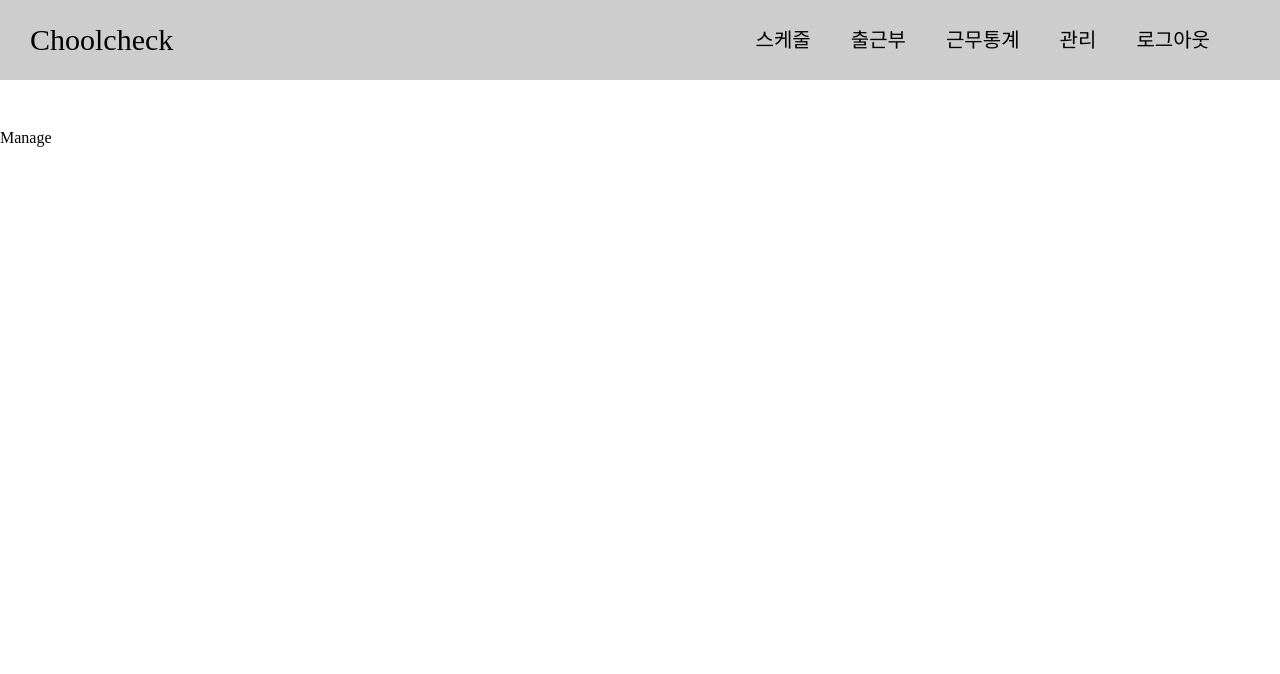
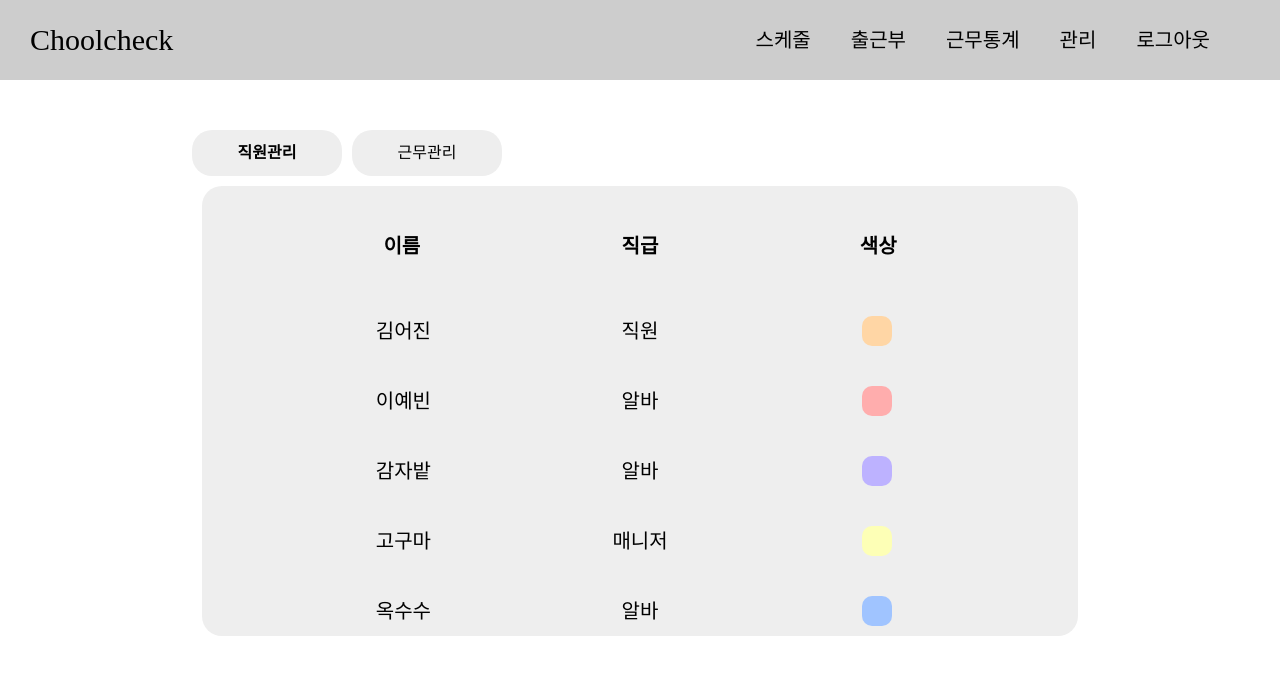
Before and after one commit to ChoolCheck/frontend, a React (Create React App) app: page /manage in a window 1280 px wide. Shown: the top 674 px of the page. Built offline with nearby package versions, Linux system fonts and the light colour scheme; sample sign-in values are in the browser's storage; a web font is replaced by a local one.

Commit message:
add manage

```diff
--- a/src/page/manage/Manage.tsx
+++ b/src/page/manage/Manage.tsx
@@ -1,7 +1,50 @@
 import React, { useState, useEffect } from "react";
 import axios from "axios";
+import ManageEmployeeView from "./ManageEmployeeView";
+import ManageWorkView from "./ManageWorkView";
+import ToggleButton from "../../components/button/ToggleButton";
+import "./manage.scss";
+const Manage = () => {
+  const [leftOrRight, setLeftOrRight] = useState(true);
 
-const Manage = () => {
-  return <div>Manage</div>;
+  const employee = [
+    { name: "김어진", backgroundColor: "#ffd6a5", rank: "직원" },
+    { name: "이예빈", backgroundColor: "#ffadad", rank: "알바" },
+    { name: "감자밭", backgroundColor: "#bdb2ff", rank: "알바" },
+    { name: "고구마", backgroundColor: "#fdffb6", rank: "매니저" },
+    { name: "옥수수", backgroundColor: "#a0c4ff", rank: "알바" },
+    { name: "안녕하세요안녕하세요", backgroundColor: "#a0c4ff", rank: "알바" },
+  ];
+
+  const work = [
+    { workForm: "오픈", time: "9:00-13:00" },
+    { workForm: "마감", time: "19:00-23:00" },
+  ];
+  const [employeeList, setEmployeeList] = useState(employee);
+  const [workFormList, setWorkFormatList] = useState(work);
+
+  useEffect(() => {
+    //scheduleTotalList(scheduleTotal);
+  }, []);
+
+  return (
+    <div className="Manage-top-container">
+      <div className="Manage-Header-container">
+        <ToggleButton
+          leftButtonTitle="직원관리"
+          rightButtonTitle="근무관리"
+          leftOrRight={leftOrRight}
+          setLeftOrRight={setLeftOrRight}
+        ></ToggleButton>
+      </div>
+
+      {leftOrRight ? (
+        <ManageEmployeeView employeeList={employeeList}></ManageEmployeeView>
+      ) : (
+        <ManageWorkView workFormList={workFormList}></ManageWorkView>
+      )}
+    </div>
+  );
 };
+
 export default Manage;
--- /dev/null
+++ b/src/page/manage/ManageEmployeeView.tsx
@@ -0,0 +1,30 @@
+import React, { useState, useEffect } from "react";
+import axios from "axios";
+import "./manage-employee.scss";
+import * as type from "./type";
+const ManageEmployeeView = ({ employeeList }: type.manageEmployeeProps) => {
+  return (
+    <div className="ManageEmployeeView-top-container">
+      <ul className="employeeList-ul">
+        <p className="employeeList-ul-col">
+          <span className="employeeList-ul-col-name">이름</span>
+          <span className="employeeList-ul-col-rank">직급</span>
+          <span className="employeeList-ul-col-color">색상</span>
+        </p>
+        {employeeList.map((item) => (
+          <li className="employeeList-li">
+            <span className="employeeList-li-name">{item.name}</span>
+            <span className="employeeList-li-rank">{item.rank}</span>
+            <span className="employeeList-li-color">
+              <span
+                className="employeeList-li-color-content"
+                style={{ backgroundColor: item.backgroundColor }}
+              ></span>
+            </span>
+          </li>
+        ))}
+      </ul>
+    </div>
+  );
+};
+export default ManageEmployeeView;
--- /dev/null
+++ b/src/page/manage/ManageWorkView.tsx
@@ -0,0 +1,31 @@
+import React, { useState, useEffect } from "react";
+import axios from "axios";
+import "./manage-work.scss";
+import * as type from "./type";
+const ManageWorkView = ({ workFormList }: type.manageWorkProps) => {
+  const onDeleteClick = () => {};
+  return (
+    <div className="ManageWorkView-top-container">
+      <ul className="workFormList-ul">
+        <p className="workFormList-ul-col">
+          <span className="workFormList-ul-col-workForm">근무형태</span>
+          <span className="workFormList-ul-col-time">시간</span>
+          <span className="workFormList-ul-col-delete"></span>
+        </p>
+        {workFormList.map((item) => (
+          <li className="workFormList-li">
+            <span className="workFormList-li-workForm">{item.workForm}</span>
+            <span className="workFormList-li-time">{item.time}</span>
+            <button className="workFormList-li-delete" onClick={onDeleteClick}>
+              x
+            </button>
+          </li>
+        ))}{" "}
+      </ul>{" "}
+      <div className="button-container">
+        <button className="workFormList-addButton">근무추가</button>
+      </div>
+    </div>
+  );
+};
+export default ManageWorkView;
--- /dev/null
+++ b/src/page/manage/manage-employee.scss
@@ -0,0 +1,72 @@
+@import "../../static/reset.scss";
+@import "../../static/mixin.scss";
+
+.ManageEmployeeView-top-container {
+  display: flex;
+  justify-content: center;
+  text-align: center;
+
+  min-height: 400px;
+  max-height: 450px;
+  font-size: 20px;
+  background-color: rgb(238, 238, 238);
+  border-radius: 20px;
+  margin: 10px;
+  overflow-y: auto;
+
+  .employeeList-ul {
+    width: 70%;
+    .employeeList-ul-col {
+      margin: 50px 0 50px 0;
+      display: flex;
+      justify-content: space-between;
+
+      .employeeList-ul-col-name,
+      .employeeList-ul-col-rank,
+      .employeeList-ul-col-color {
+        padding: 0 50px 0 50px;
+        font-weight: 600;
+      }
+    }
+    .employeeList-li {
+      height: 50px;
+      margin: 20px;
+      align-items: center;
+      display: flex;
+      justify-content: space-between;
+
+      .employeeList-li-name {
+        width: 100px;
+      }
+      .employeeList-li-rank {
+        width: 100px;
+      }
+      .employeeList-li-color {
+        width: 100px;
+
+        .employeeList-li-color-content {
+          border-radius: 10px;
+          width: 10px;
+          height: 10px;
+          padding: 4px 15px 4px 15px;
+        }
+      }
+    }
+  }
+}
+
+@include tablet {
+  .ManageEmployeeView-top-container {
+    min-width: 700px;
+    max-height: 700px;
+    margin: 10px;
+  }
+}
+
+@include mobile {
+  .ManageEmployeeView-top-container {
+    min-width: 700px;
+    max-height: 700px;
+    margin: 10px;
+  }
+}
--- /dev/null
+++ b/src/page/manage/manage-work.scss
@@ -0,0 +1,81 @@
+@import "../../static/reset.scss";
+@import "../../static/mixin.scss";
+
+.ManageWorkView-top-container {
+  position: relative;
+  display: flex;
+  justify-content: center;
+  text-align: center;
+
+  min-height: 400px;
+  max-height: 450px;
+  font-size: 20px;
+  background-color: rgb(238, 238, 238);
+  border-radius: 20px;
+  margin: 10px;
+  overflow-y: auto;
+
+  .workFormList-ul {
+    width: 60%;
+    .workFormList-ul-col {
+      margin: 50px 0 50px 0;
+      display: flex;
+      justify-content: space-between;
+
+      .workFormList-ul-col-workForm,
+      .workFormList-ul-col-time,
+      .workFormList-ul-col-delete {
+        padding: 0 50px 0 50px;
+        font-weight: 600;
+      }
+    }
+    .workFormList-li {
+      height: 50px;
+      margin: 20px;
+      align-items: center;
+      display: flex;
+      justify-content: space-between;
+
+      .workFormList-li-workForm {
+        width: 100px;
+        // background-color: aqua;
+      }
+      .workFormList-li-time {
+        width: 120px;
+        // background-color: aqua;
+      }
+      .workFormList-li-delete {
+        width: 20px;
+        // background-color: aqua;
+      }
+    }
+  }
+
+  .button-container {
+    position: absolute;
+    font-weight: 600;
+
+    bottom: 0;
+    right: 0;
+    .workFormList-addButton {
+      padding: 20px;
+      margin: 20px;
+    }
+  }
+}
+
+@include tablet {
+  .ManageEmployeeView-top-container {
+    min-width: 700px;
+    max-height: 700px;
+    margin: 10px;
+  }
+}
+
+@include mobile {
+  .ManageEmployeeView-top-container {
+    min-width: 700px;
+    max-height: 700px;
+    margin: 10px;
+  }
+}
--- /dev/null
+++ b/src/page/manage/manage.scss
@@ -0,0 +1,26 @@
+@import "../../static/reset.scss";
+@import "../../static/mixin";
+
+.Manage-top-container {
+  width: 70%;
+  min-width: 890px;
+  margin: 0 auto;
+  .Manage-Header-container {
+    display: flex;
+    justify-content: left;
+  }
+}
+
+@include tablet {
+  .Manage-top-container {
+    width: 70%;
+    min-width: 650px;
+  }
+}
+
+@include mobile {
+  .Manage-top-container {
+    width: 60%;
+    min-width: 500px;
+  }
+}
--- /dev/null
+++ b/src/page/manage/type.ts
@@ -0,0 +1,14 @@
+export interface manageEmployeeProps {
+  employeeList: {
+    name: string;
+    backgroundColor: string;
+    rank: string;
+  }[];
+}
+
+export interface manageWorkProps {
+  workFormList: {
+    workForm: string;
+    time: string;
+  }[];
+}
--- a/src/page/schedule/schedule-total.scss
+++ b/src/page/schedule/schedule-total.scss
@@ -2,19 +2,6 @@
 @import "../../static/mixin.scss";
 
 .ScheduleTotalView-top-container {
-  // scroll bar custom
-  ::-webkit-scrollbar {
-    width: 8px;
-  }
-  ::-webkit-scrollbar-track {
-    background-color: #e4e4e4;
-    border-radius: 10px;
-  }
-  ::-webkit-scrollbar-thumb {
-    background-color: #c5c5c5;
-    border-radius: 10px;
-  }
-
   margin: 10px;
   display: flex;
   margin: 0 auto;
--- a/src/page/statistics/Statistics.tsx
+++ b/src/page/statistics/Statistics.tsx
@@ -54,6 +54,13 @@ const Statistics = () => {
     }
   };
 
+  const onGetThismonthClick = (
+    e: React.MouseEvent<HTMLButtonElement, MouseEvent>
+  ) => {
+    setYearToShow(date.getFullYear());
+    setMonthToShow(date.getMonth() + 1);
+  };
+
   // useEffect(() => {
   // }, []);
 
@@ -99,7 +106,10 @@ const Statistics = () => {
           </form>
         </div>
         <div className="Statistics-RightHeader-container">
-          <button className="get-thismonth-statistics">
+          <button
+            className="get-thismonth-statistics"
+            onClick={onGetThismonthClick}
+          >
             이번달 근무 통계 조회
           </button>
         </div>
--- a/src/page/statistics/StatisticsView.tsx
+++ b/src/page/statistics/StatisticsView.tsx
@@ -59,7 +59,7 @@ const StatisticsView = ({ statisticsList }: type.statisticsProps) => {
       <div className="StatisticsView-Chart-Container">
         <Bar
           data={statisticsData}
-          width={700}
+          width={600}
           height={chartHeight}
           options={{
             responsive: false,
--- a/src/page/statistics/statisticsView.scss
+++ b/src/page/statistics/statisticsView.scss
@@ -19,7 +19,7 @@
 
   .StatisticsView-Chart-Container {
     padding: 10px 0 10px 0;
-    width: 80%;
+    width: 90%;
     canvas {
       position: absolute;
       overflow-y: auto;
@@ -29,10 +29,12 @@
 
 @include tablet {
   .StatisticsView-top-container {
+    min-height: 700px;
   }
 }
 
 @include mobile {
   .StatisticsView-top-container {
+    min-height: 700px;
   }
 }
```
